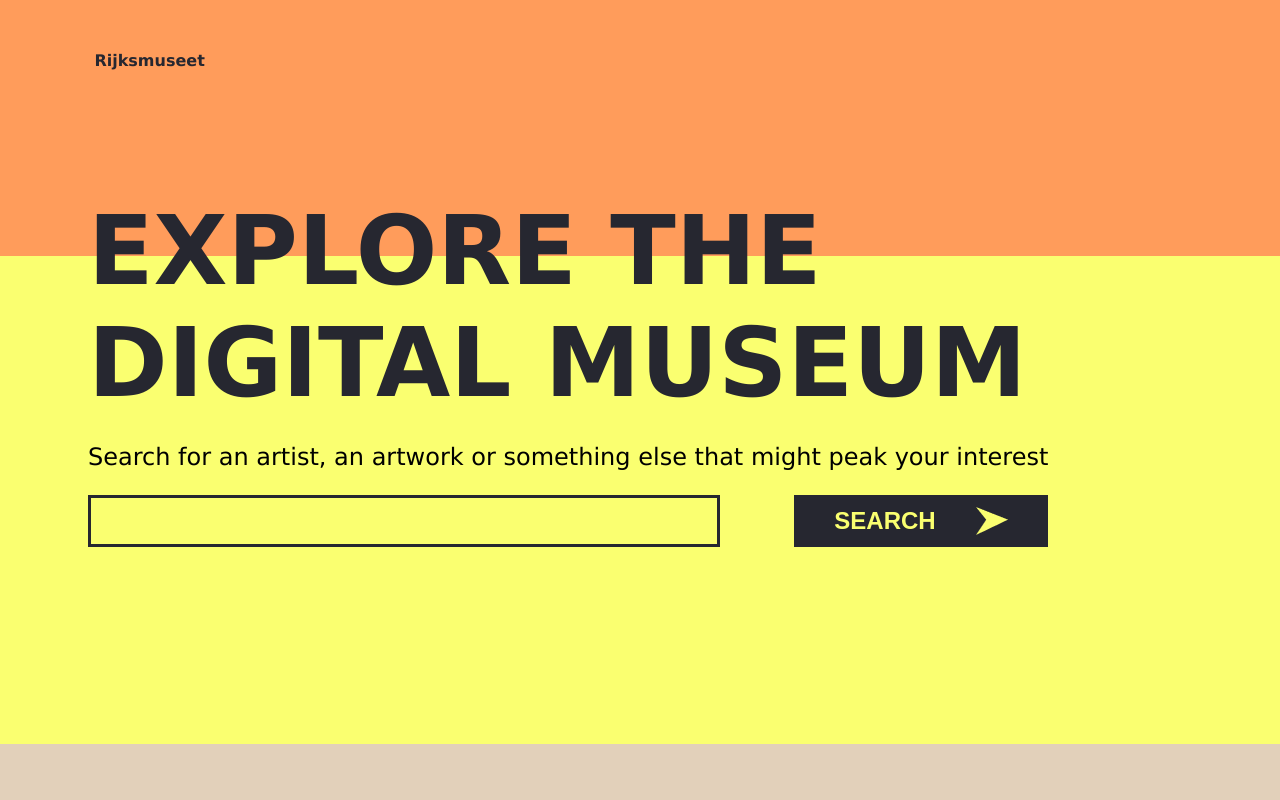
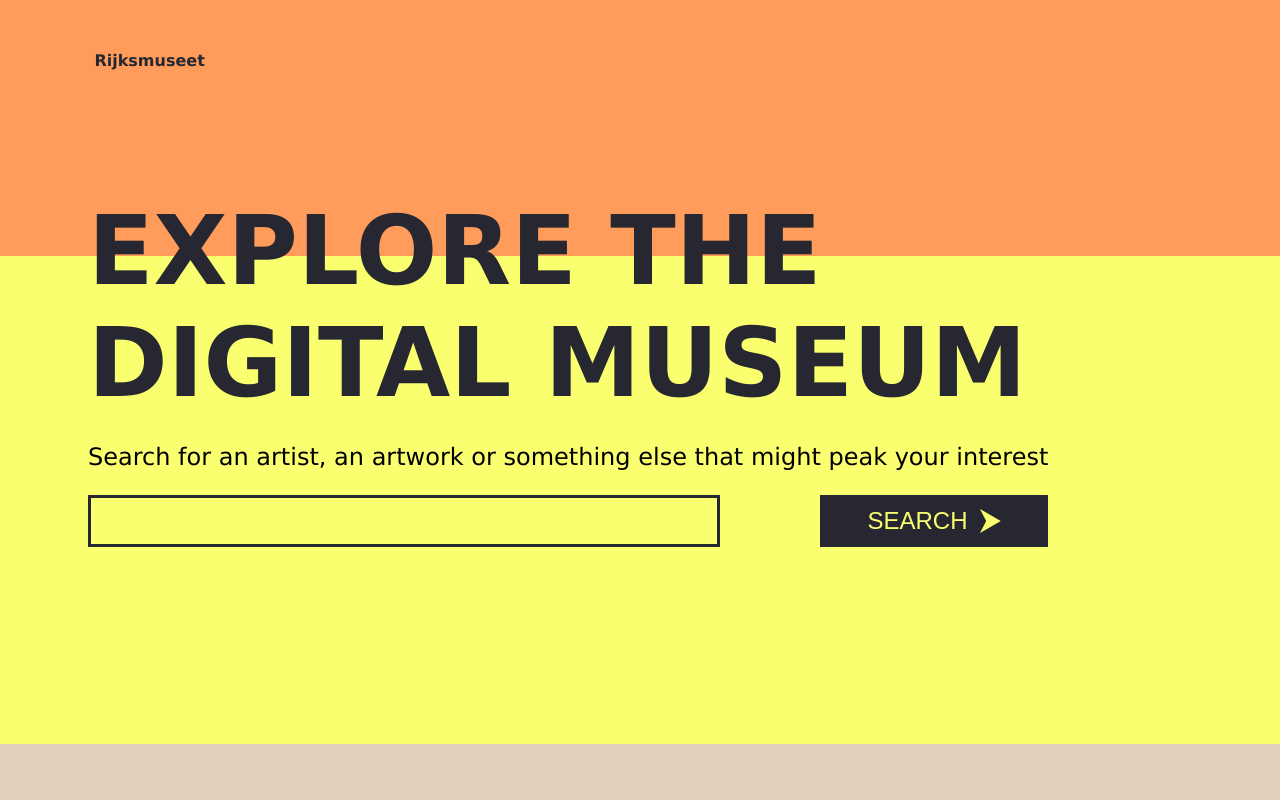
Before and after one commit to feliciaseg/digital-museum, a React (Create React App) app: page / in a window 1280 px wide. Shown: the top 800 px of the page. Built offline with nearby package versions, Linux system fonts and the light colour scheme.

Commit message:
added button component

```diff
--- a/src/components/StPlanding.tsx
+++ b/src/components/StPlanding.tsx
@@ -3,6 +3,7 @@ import Header from "./header";
 import arrow from "../assets/yellow-arrow.png";
 import { yellowBg } from "../css";
 import { Link } from "react-router-dom";
+import Button from "../components/button";
 
 export default function Landing() {
   function handleClick() {
@@ -25,9 +26,16 @@ export default function Landing() {
           <input style={input} type="text" />
 
           <Link style={{ textDecoration: "none" }} to="/search">
-            <button style={button} onClick={handleClick}>
+            <Button
+              type="search"
+              text="SEARCH"
+              backgroundColor="black"
+              textColor="yellow"
+              fontSize={1.5}
+            />
+            {/* <button style={button} onClick={handleClick}>
               SEARCH <img src={arrow} alt="arrow" />
-            </button>
+            </button> */}
           </Link>
         </div>
       </div>
--- /dev/null
+++ b/src/components/button.tsx
@@ -0,0 +1,86 @@
+import { CSSProperties } from "react";
+import translateColor from "../helper";
+
+export default function Button(props: Props) {
+  console.log(props);
+  const backgroundColor = translateColor(props.backgroundColor);
+  const textColor = translateColor(props.textColor);
+  if (props.type === "search") {
+    return (
+      <button
+        style={{
+          backgroundColor: backgroundColor,
+          color: textColor,
+          fontSize: props.fontSize + "rem",
+          ...button,
+        }}
+      >
+        {props.text}
+        <svg
+          style={{
+            marginLeft: "0.5em",
+            transform: "rotate(180deg)",
+            height: props.fontSize + "rem",
+          }}
+          id="a25da762-1f06-423a-b3b7-6a2f62f84950"
+          data-name="Lager 1"
+          xmlns="http://www.w3.org/2000/svg"
+          viewBox="0 0 509.48 587.52"
+        >
+          <title>Namnlöst-1</title>
+          <path
+            style={{ fill: textColor }}
+            d="M757,89.79q-20.47,39.66-40.94,79.32Q662.36,273.32,608.57,377.49c-1.8,3.48-1.87,6,0,9.57q73.23,141.59,146.22,283.3c.8,1.54,1.48,3.15,2.84,6.08L248.1,382.31,756.28,88.91Z"
+            transform="translate(-248.1 -88.91)"
+          />
+        </svg>
+      </button>
+    );
+  } else {
+    return (
+      <button
+        style={{
+          backgroundColor: backgroundColor,
+          color: textColor,
+          fontSize: props.fontSize + "rem",
+          ...button,
+        }}
+      >
+        <svg
+          style={{
+            marginRight: "0.5em",
+            height: props.fontSize + "rem",
+          }}
+          id="a25da762-1f06-423a-b3b7-6a2f62f84950"
+          data-name="Lager 1"
+          xmlns="http://www.w3.org/2000/svg"
+          viewBox="0 0 509.48 587.52"
+        >
+          <title>Namnlöst-1</title>
+          <path
+            style={{ fill: textColor }}
+            d="M757,89.79q-20.47,39.66-40.94,79.32Q662.36,273.32,608.57,377.49c-1.8,3.48-1.87,6,0,9.57q73.23,141.59,146.22,283.3c.8,1.54,1.48,3.15,2.84,6.08L248.1,382.31,756.28,88.91Z"
+            transform="translate(-248.1 -88.91)"
+          />
+        </svg>
+        {props.text}
+      </button>
+    );
+  }
+}
+
+interface Props {
+  type: "goBack" | "search";
+  text: string;
+  backgroundColor: "blue" | "orange" | "black" | "yellow" | "beige";
+  textColor: "blue" | "orange" | "black" | "yellow" | "beige";
+  fontSize: number;
+}
+
+const button: CSSProperties = {
+  display: "flex",
+  flexDirection: "row",
+  padding: "0.5em 2em",
+  alignItems: "center",
+  border: "none",
+};
--- /dev/null
+++ b/src/helper.tsx
@@ -0,0 +1,16 @@
+export default function translateColor(color: string): string {
+  switch (color) {
+    case "blue":
+      return "#009AD1";
+    case "orange":
+      return "#FF9C5B";
+    case "black":
+      return "#262730";
+    case "yellow":
+      return "#FAFF70";
+    case "beige":
+      return "#E2D0BA";
+    default:
+      return "white";
+  }
+}
```
